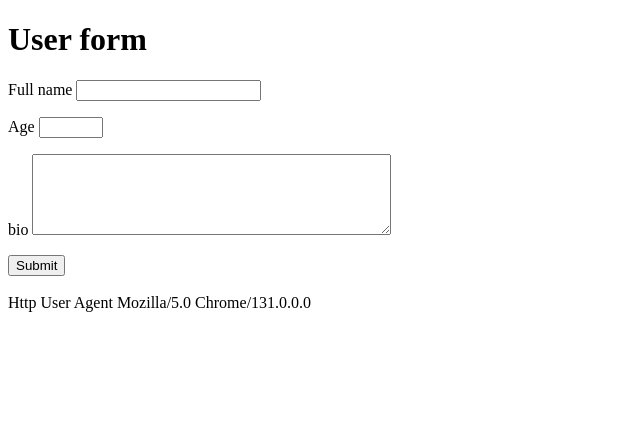
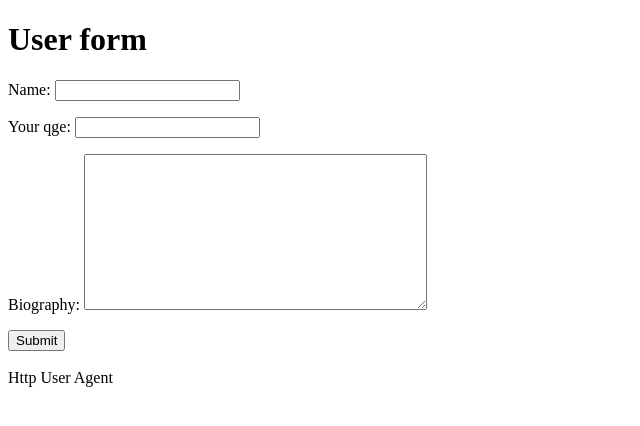
Before and after one commit to Alksven/Django, a Django app: page /req/bio/ in a window 1280 px wide. Shown: the top 426 px of the page, without its empty margins (0-640 px from the left). Run offline with Django 4.2, Linux system fonts and the light colour scheme.

Commit message:
Формы в Django

```diff
--- a/mysite/mysite/settings.py
+++ b/mysite/mysite/settings.py
@@ -51,8 +51,8 @@ MIDDLEWARE = [
     'django.contrib.messages.middleware.MessageMiddleware',
     'django.middleware.clickjacking.XFrameOptionsMiddleware',
 
-    "requestdataapp.middleware.set_useragent_on_request_middleware",
-    "requestdataapp.middleware.CountRequestsMiddleware"
+    # "requestdataapp.middleware.set_useragent_on_request_middleware",
+    # "requestdataapp.middleware.CountRequestsMiddleware"
 ]
 
 ROOT_URLCONF = 'mysite.urls'
--- /dev/null
+++ b/mysite/requestdataapp/forms.py
@@ -0,0 +1,7 @@
+from django import forms
+
+
+class UserBioForm(forms.Form):
+    name = forms.CharField()
+    age = forms.IntegerField(label="Your qge")
+    bio = forms.CharField(label="Biography", widget=forms.Textarea)
--- a/mysite/requestdataapp/templates/requestdataapp/user-bio-form.html
+++ b/mysite/requestdataapp/templates/requestdataapp/user-bio-form.html
@@ -9,21 +9,7 @@
     <div>
         <form method="post">
             {% csrf_token %}
-            <p>
-                <label for="name-id">Full name</label>
-                <input id="name-id" name="name" type="text" maxlength="100">
-            </p>
-
-            <p>
-                <label for="age">Age</label>
-                <input id="age" name="age" type="number" min="1" max="100">
-            </p>
-
-            <p>
-                <label for="bio">bio</label>
-                <textarea name="bio" id="bio" cols="42" rows="5"></textarea>
-
-            </p>
+            {{ form.as_p }}
             <button type="submit">Submit</button>
         </form>
     </div>
--- a/mysite/requestdataapp/views.py
+++ b/mysite/requestdataapp/views.py
@@ -1,6 +1,8 @@
 from django.core.files.storage import FileSystemStorage
 from django.http import HttpRequest, HttpResponse
 from django.shortcuts import render
+
+from requestdataapp.forms import UserBioForm
 
 
 def process_get_view(request: HttpRequest) -> HttpResponse:
@@ -11,7 +13,10 @@ def process_get_view(request: HttpRequest) -> HttpResponse:
 
 
 def user_form(request: HttpRequest) -> HttpResponse:
-    return render(request, "requestdataapp/user-bio-form.html")
+    context = {
+        "form": UserBioForm()
+    }
+    return render(request, "requestdataapp/user-bio-form.html", context=context)
 
 
 def handle_file_uploads(request: HttpRequest) -> HttpResponse:
```
